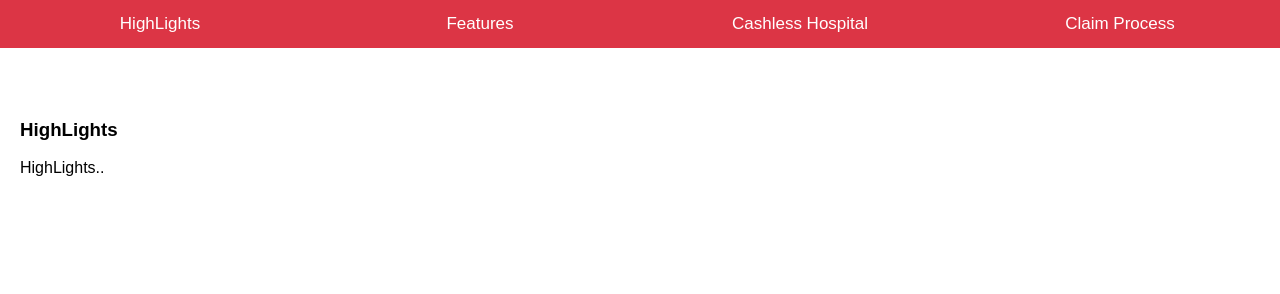
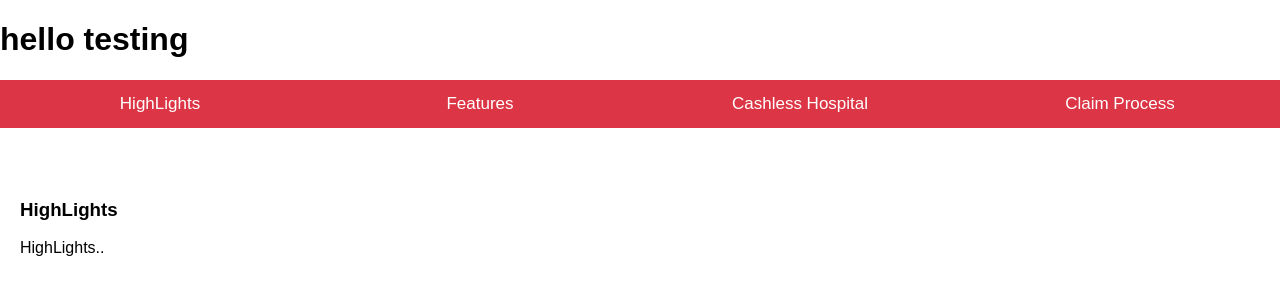
Before and after one commit to kvenkateswarareddy/DLithe_Insurence_Use_Case, a plain HTML site: page Features.html in a window 1280 px wide. Drawn offline with Linux system fonts and the light colour scheme.

Commit message:
modify on features

```diff
--- a/Features.html
+++ b/Features.html
@@ -44,7 +44,7 @@ body, html {
 </style>
 </head>
 <body>
-
+<h1>hello testing </h1>
 <button class="tablink" onclick="openPage('HighLights')"id="defaultOpen">HighLights</button>
 <button class="tablink" onclick="openPage('Features')" >Features</button>
 <button class="tablink" onclick="openPage('Cashless Hospital')">Cashless Hospital</button>
```
